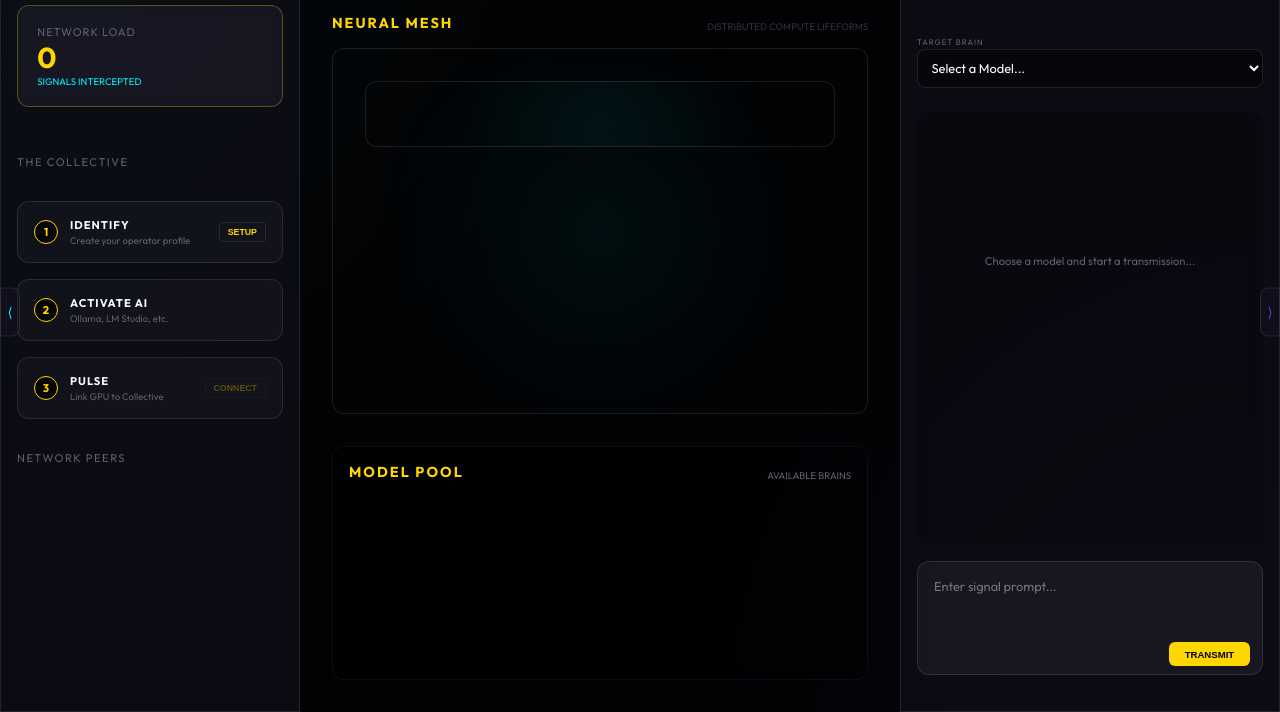
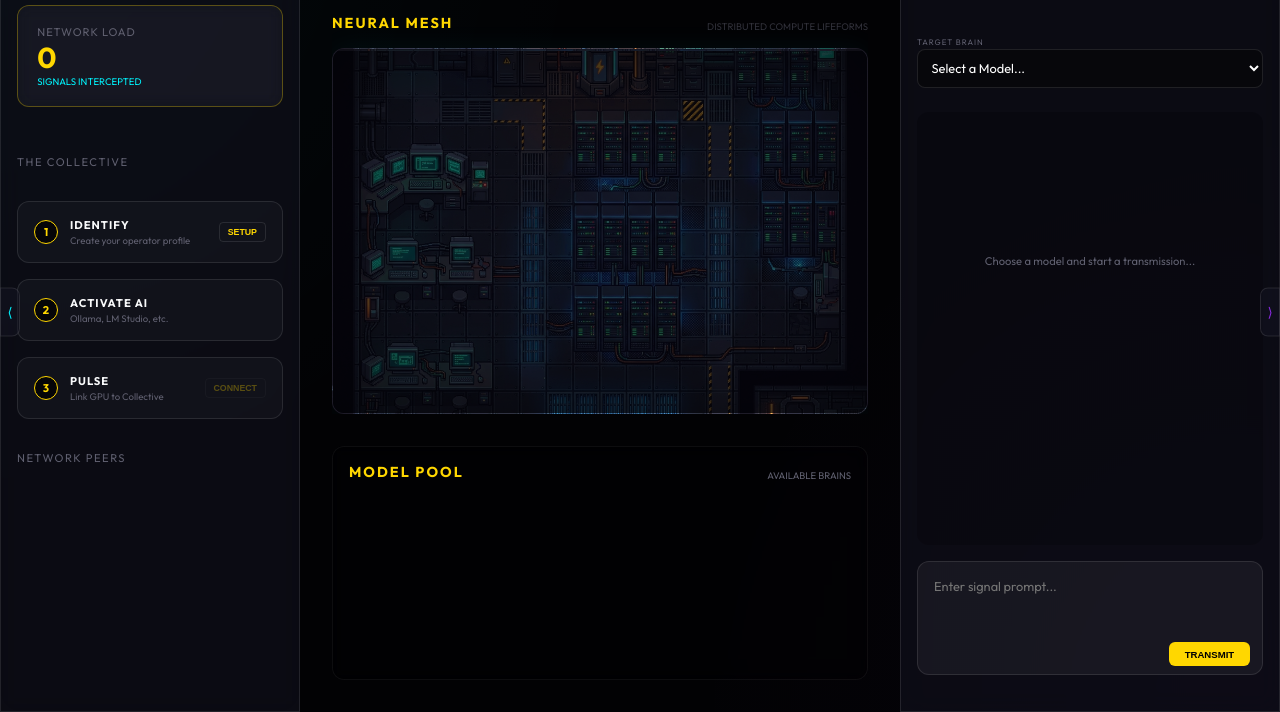
Before and after one commit to MatthiasT91/Hermes-Hub, a website built with Vite: page index.html in a window 1280 px wide. Shown: the part 88-800 px from the top of the page. Built offline with nearby package versions, Linux system fonts and the light colour scheme; files whose address does not match are found by name.

Commit message:
Fix: Remove flexbox layout to allow absolute positioning of office map assets

```diff
--- a/src/style.css
+++ b/src/style.css
@@ -220,15 +220,30 @@
 .neural-mesh {
   flex: 1;
   position: relative;
-  background: radial-gradient(circle at center, rgba(0, 245, 255, 0.05), transparent 70%);
+  background-image: url('/office_map.png');
+  background-size: cover;
+  background-position: center;
   border: 1px solid var(--border-glass);
   border-radius: 12px;
   overflow: hidden;
-  display: flex;
-  flex-wrap: wrap;
-  align-content: flex-start;
-  padding: 2rem;
-  gap: 3rem;
+  box-shadow: inset 0 0 100px rgba(0, 0, 0, 0.8), 0 0 30px rgba(0, 245, 255, 0.05);
+}
+
+.neural-mesh::before {
+  content: '';
+  position: absolute;
+  inset: 0;
+  background: rgba(5, 5, 10, 0.6);
+  pointer-events: none;
+  z-index: 1;
+}
+
+.workstation {
+  position: absolute;
+  font-size: 2rem;
+  transform: translate(-50%, -50%);
+  filter: drop-shadow(0 4px 6px rgba(0,0,0,0.8));
+  z-index: 5;
 }
 
 .pixel-bot {
```
